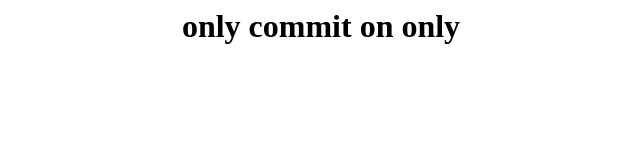
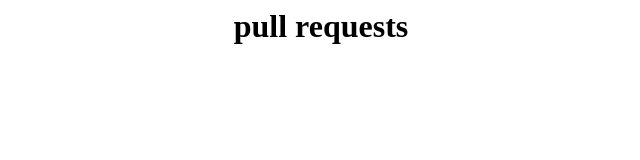
Before and after one commit to hari95kishore/jenkinscreations, a plain HTML site: page index.html in a window 1280 px wide. Shown: the whole page, without its empty margins (319-959 px from the left). Drawn offline with Linux system fonts and the light colour scheme.

Commit message:
update@140247_7jul2016

```diff
--- a/index.html
+++ b/index.html
@@ -1,9 +1,9 @@
 <html>
 <head>
-<title>jenkins oly commit !</title>
+<title>pull !</title>
 </head>
 <body>
-<center><h1> only commit on  only </h1></center>
+<center><h1> pull requests </h1></center>
 
 </body>
 </html>
```
